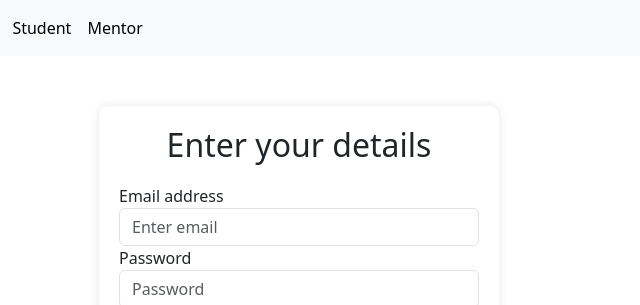
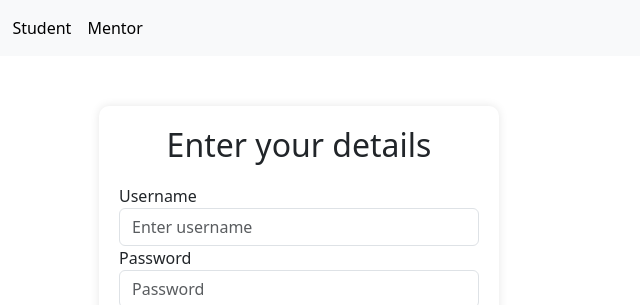
Before and after one commit to rhea164/Quizcraft, a website: page FrontEnd/pages/login.html in a window 1280 px wide. Shown: the top 305 px of the page, 341-981 px from the left. Drawn offline with nearby package versions, Linux system fonts and the light colour scheme.

Commit message:
changed email to username

```diff
--- a/FrontEnd/pages/login.html
+++ b/FrontEnd/pages/login.html
@@ -61,8 +61,8 @@
         <h2 class="text-center login-title">Enter your details</h2>
         <form>
           <div class="form-group">
-            <label for="email">Email address</label>
-            <input type="email" class="form-control" id="email" placeholder="Enter email">
+            <label for="email">Username</label>
+            <input type="text" class="form-control" id="username" placeholder="Enter username">
           </div>
           <div class="form-group">
             <label for="password">Password</label>
```
